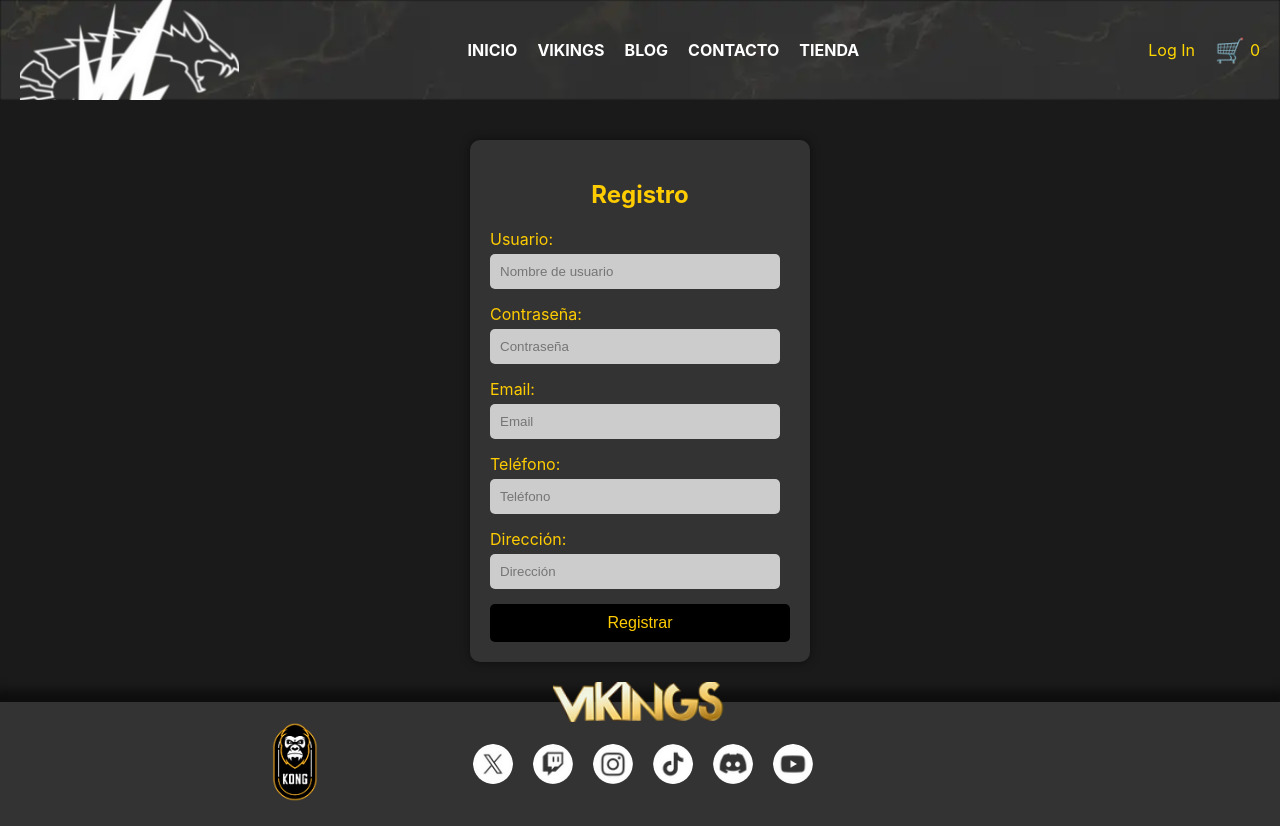
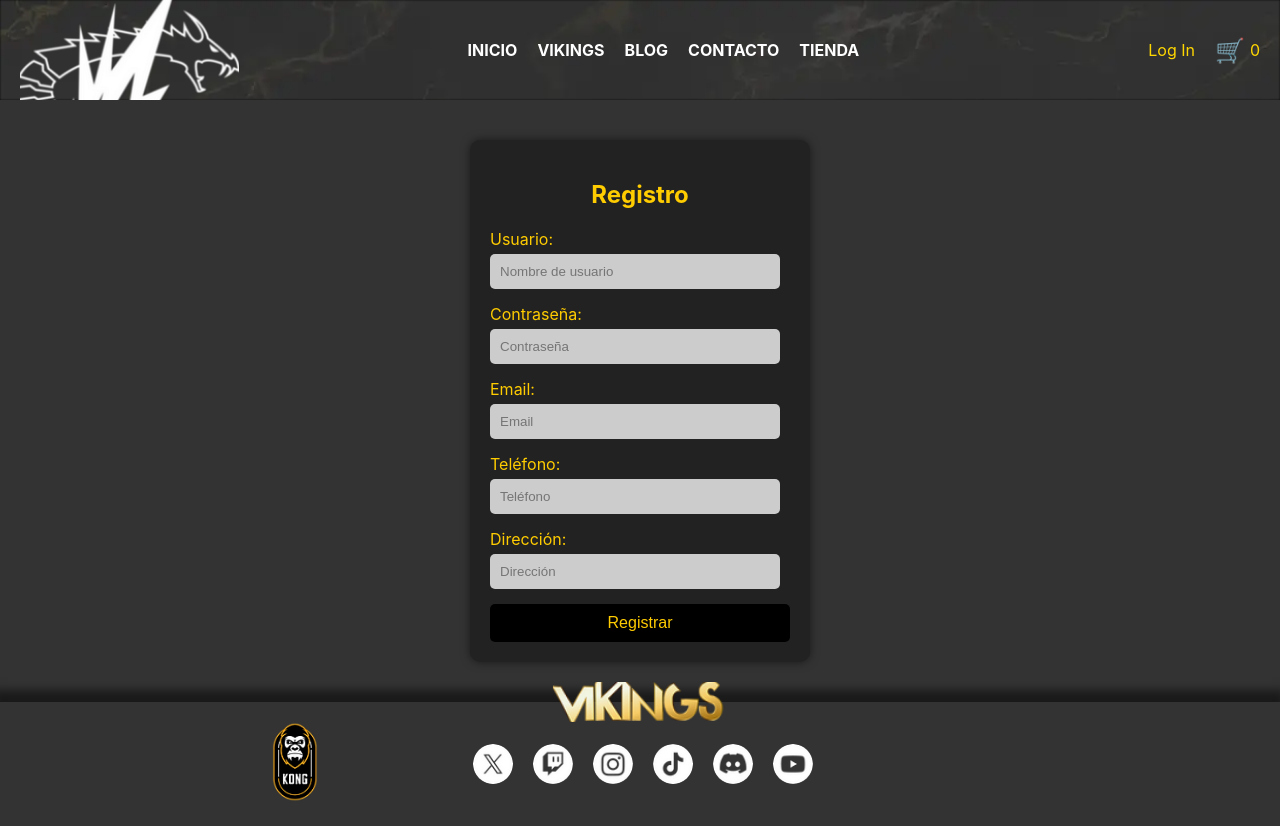
Before and after one commit to rupi014/vikings-frontend, a React (Create React App) app: page /registro in a window 1280 px wide. Built offline with nearby package versions, Linux system fonts and the light colour scheme.

Commit message:
register style fixed

```diff
--- a/src/pages/page-styles/registro.css
+++ b/src/pages/page-styles/registro.css
@@ -3,11 +3,11 @@
     justify-content: center;
     align-items: center;
     height: 100vh;
-    background-color: #1a1a1a;
+    background-color: #333;
   }
 
   .registro-form {
-    background-color: #333;
+    background-color: #222;
     padding: 20px;
     border-radius: 10px;
     margin-top: 40px;
```
